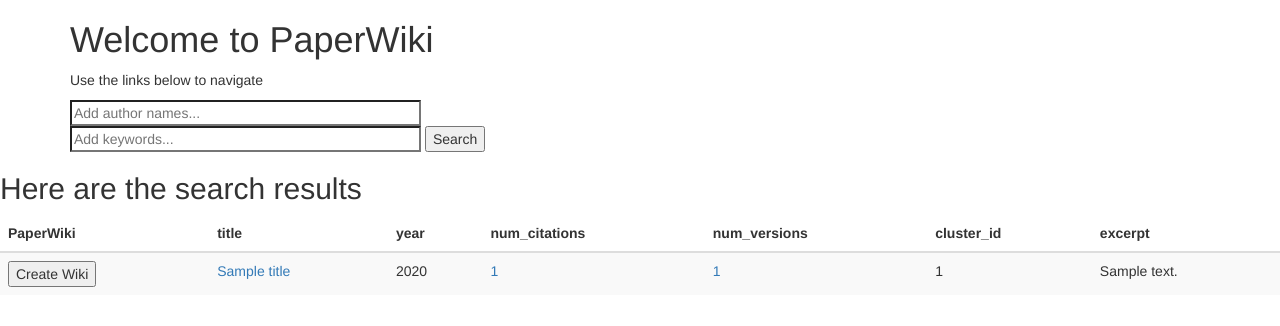
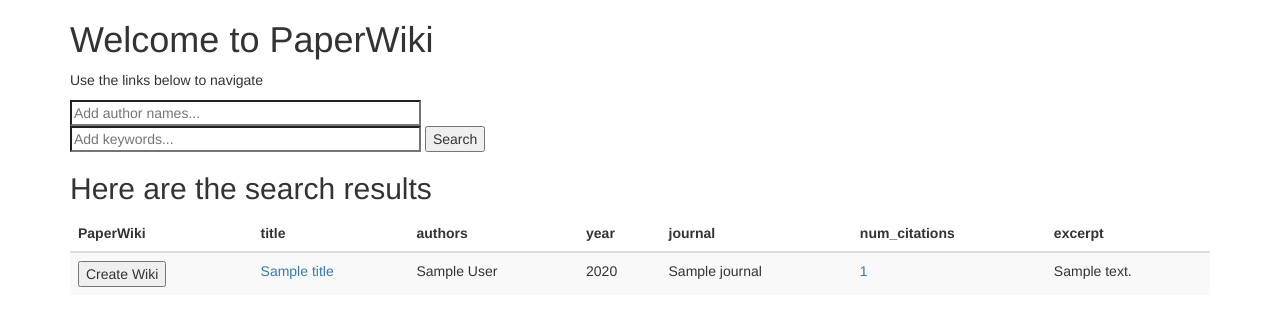
Before and after one commit to jcheong0428/paperwiki, a Python web app: template templates/home.html in a window 1280 px wide. Shown: the top 326 px of the page. Run offline with Jinja, Linux system fonts and the light colour scheme; the template is opened without the code that fills it: most values are stand-ins (such as "Sample title", 1, 10 or a date in 2020); some libraries are stand-ins or nearby versions.

Commit message:
added author scraping

```diff
--- a/app.py
+++ b/app.py
@@ -59,7 +59,7 @@ async def search(request):
     settings = ScholarSettings()
     settings.set_citation_format(ScholarSettings.CITFORM_BIBTEX)
     querier.apply_settings(settings)
-    query.set_author('author')
+    query.set_author(author)
     query.set_words(words)
     # Queries Google Scholar
     querier.send_query(query)
--- a/templates/home.html
+++ b/templates/home.html
@@ -26,6 +26,7 @@
 			</div>
 
       <div class = 'resultscontainer'>
+        <div class="container">
       {% if docs %}
       <h2>Here are the search results</h2>
       <table class = "table table-striped">
@@ -33,10 +34,11 @@
 						<tr>
               <th scope="col">PaperWiki</th>
 							<th scope="col">title</th>
+              <th scope="col">authors</th>
 							<th scope="col">year</th>
+              <th scope="col">journal</th>
               <th scope="col">num_citations</th>
-              <th scope="col">num_versions</th>
-              <th scope="col">cluster_id</th>
+              <!-- <th scope="col">num_versions</th> -->
               <th scope="col">excerpt</th>
 						</tr>
 					</thead>
@@ -59,11 +61,19 @@
                 {% endif %}
                 </td>
                 <td><a href={{ doc.url[0]}}>{{ doc.title[0]}}</a></td>
-                <!-- <td>{{ doc.url[0]}}</td> -->
+                <td>
+                {% for author in doc.authors[0] %}
+                {% if doc.url_authors[0][author] %}
+                <a href={{doc.url_authors[0][author]}}>{{author}}</a>
+                {% else %}{{author}}
+                {% endif %}
+                {% if loop.index < doc.authors[0]|length %}, {% endif %}
+                {% endfor %}
+                </td>
                 <td>{{ doc.year[0]}}</td>
+                <td>{{ doc.journal[0]}}</td>
                 <td><a href={{ doc.url_citations[0]}}>{{ doc.num_citations[0]}}</a></td>
-                <td><a href={{ doc.url_versions[0]}}>{{ doc.num_versions[0]}}</a></td>
-                <td>{{ doc.cluster_id[0]}}</td>
+                <!-- <td><a href={{ doc.url_versions[0]}}>{{ doc.num_versions[0]}}</a></td> -->
                 <td>{{ doc.excerpt[0]}}</td>
               </tr>
             {% endfor %}
@@ -74,5 +84,6 @@
       {% endif %}
       </div>
 		</div>
+    </div>
 	</body>
 </html>
```
Also changed, not shown: scholar.py (+31 -2 lines), templates/see_wiki.html (+19 -0 lines), README.md.
